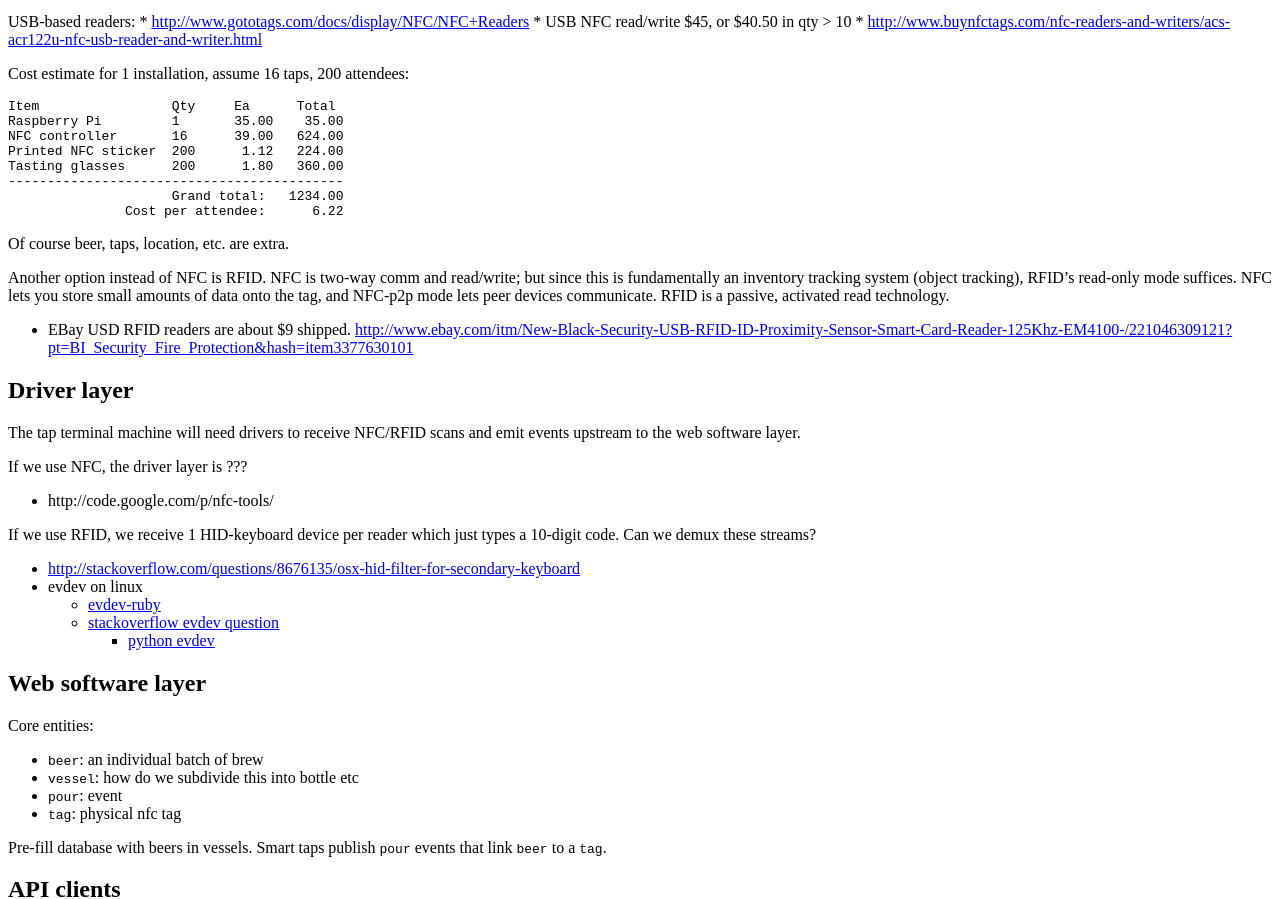
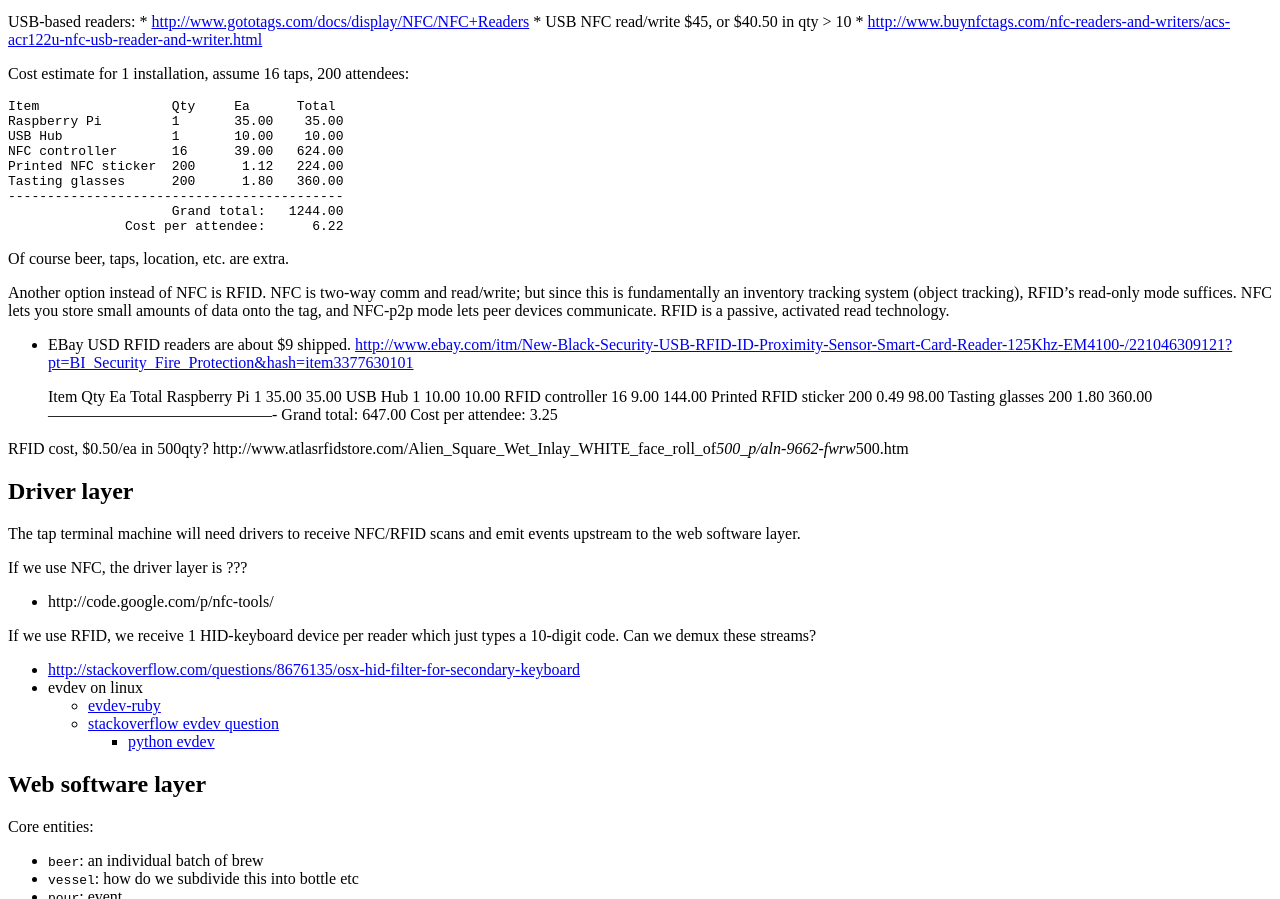
Before and after one commit to jasonm/radio-beer-playground, a plain HTML site: page index.html in a window 1280 px wide. Shown: the part 1114-2013 px from the top of the page. Drawn offline with Linux system fonts and the light colour scheme.

Commit message:
more rfid notes

```diff
--- a/index.html
+++ b/index.html
@@ -109,11 +109,12 @@ bar visualization.</p>
 
 <pre><code>Item                 Qty     Ea      Total
 Raspberry Pi         1       35.00    35.00
+USB Hub              1       10.00    10.00
 NFC controller       16      39.00   624.00
 Printed NFC sticker  200      1.12   224.00
 Tasting glasses      200      1.80   360.00
 -------------------------------------------
-                     Grand total:   1234.00
+                     Grand total:   1244.00
                Cost per attendee:      6.22
 </code></pre>
 
@@ -126,9 +127,24 @@ and NFC-p2p mode lets peer devices communicate.  RFID is a passive, activated re
 technology.</p>
 
 <ul>
-  <li>EBay USD RFID readers are about $9 shipped.
-<a href="http://www.ebay.com/itm/New-Black-Security-USB-RFID-ID-Proximity-Sensor-Smart-Card-Reader-125Khz-EM4100-/221046309121?pt=BI_Security_Fire_Protection&amp;hash=item3377630101">http://www.ebay.com/itm/New-Black-Security-USB-RFID-ID-Proximity-Sensor-Smart-Card-Reader-125Khz-EM4100-/221046309121?pt=BI_Security_Fire_Protection&amp;hash=item3377630101</a></li>
+  <li>
+    <p>EBay USD RFID readers are about $9 shipped.
+<a href="http://www.ebay.com/itm/New-Black-Security-USB-RFID-ID-Proximity-Sensor-Smart-Card-Reader-125Khz-EM4100-/221046309121?pt=BI_Security_Fire_Protection&amp;hash=item3377630101">http://www.ebay.com/itm/New-Black-Security-USB-RFID-ID-Proximity-Sensor-Smart-Card-Reader-125Khz-EM4100-/221046309121?pt=BI_Security_Fire_Protection&amp;hash=item3377630101</a></p>
+
+    <p>Item                 Qty     Ea      Total
+  Raspberry Pi         1       35.00    35.00
+  USB Hub              1       10.00    10.00
+  RFID controller      16       9.00   144.00
+  Printed RFID sticker 200      0.49    98.00
+  Tasting glasses      200      1.80   360.00
+  ——————————————-
+                       Grand total:    647.00
+                 Cost per attendee:      3.25</p>
+  </li>
 </ul>
+
+<p>RFID cost, $0.50/ea in 500qty?
+http://www.atlasrfidstore.com/Alien_Square_Wet_Inlay_WHITE_face_roll_of<em>500_p/aln-9662-fwrw</em>500.htm</p>
 
 <h2 id="driver-layer">Driver layer</h2>
 
```
Also changed, not shown: 1 other file.
